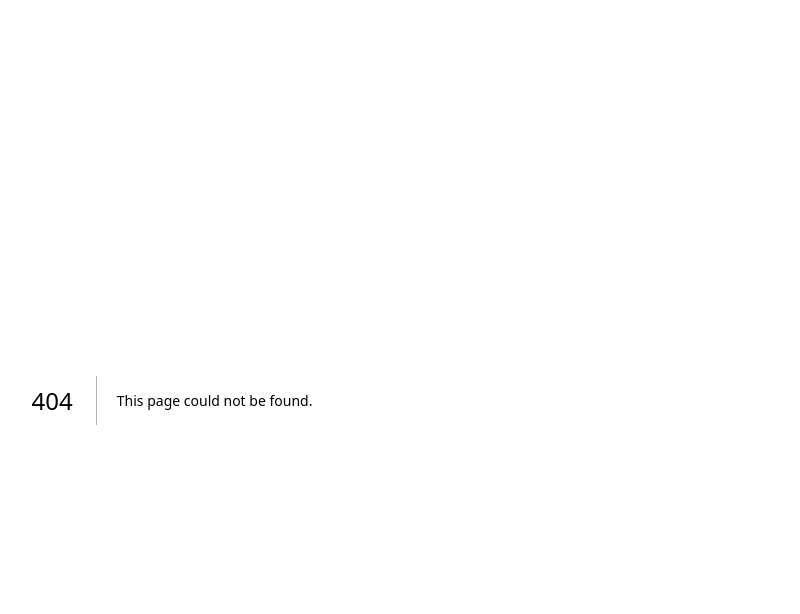
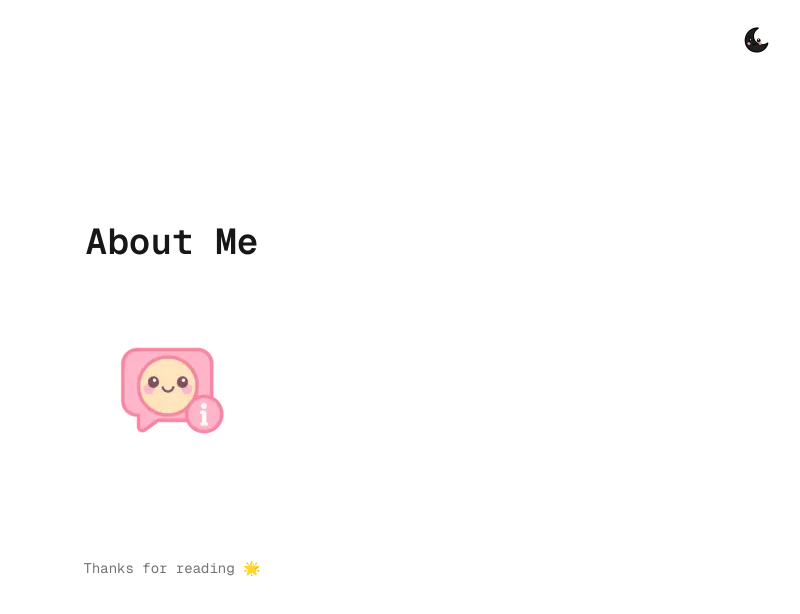
Before and after one commit to Mainao/mainao-portfolio, a Next.js app: page /about in a window 1280 px wide. Before the commit this address had no page. Shown: the top 614 px of the page, without its empty margins (468-1268 px from the left). Built offline with nearby package versions, Linux system fonts and the light colour scheme.

Commit message:
feat: add about page

```diff
--- /dev/null
+++ b/app/about/page.tsx
@@ -0,0 +1,41 @@
+import ThemeToggle from "@/components/ThemeToggle";
+import Image from "next/image";
+
+export default function AboutPage() {
+    return (
+        <main className="flex flex-col items-center justify-center min-h-screen bg-white text-neutral-900 font-mono px-4 sm:px-6 lg:px-8 dark:bg-gray-900 dark:text-gray-100">
+            {/* Dark Mode Toggle */}
+            <ThemeToggle />
+
+            {/* Header */}
+            <header className="text-center mb-10 sm:mb-12 lg:mb-14">
+                <h1 className="text-3xl sm:text-4xl font-semibold text-neutral-900 dark:text-white mb-2">
+                    About Me
+                </h1>
+            </header>
+
+            {/* Icon + Bio Section */}
+            <div className="flex flex-col items-center text-center gap-4 sm:gap-6">
+                <div className="relative w-28 h-28 sm:w-32 sm:h-32">
+                    <Image
+                        src="/icons/about.webp"
+                        alt="About icon"
+                        fill
+                        className="object-contain"
+                        priority
+                    />
+                </div>
+            </div>
+
+            {/* Timeline Section */}
+            <section className="mt-12 w-full max-w-lg space-y-6">
+                <div className="flex flex-col sm:flex-row sm:items-start gap-4"></div>
+            </section>
+
+            {/* Footer */}
+            <footer className="mt-14 text-xs sm:text-sm text-neutral-500 dark:text-gray-400">
+                <p>Thanks for reading 🌟</p>
+            </footer>
+        </main>
+    );
+}
--- a/app/page.tsx
+++ b/app/page.tsx
@@ -23,7 +23,7 @@ export default function Home() {
             {/* Icon Links */}
             <div className="grid grid-cols-2 sm:flex gap-6 sm:gap-8 md:gap-10 lg:gap-12 mb-10 sm:mb-14 lg:mb-20">
                 {[
-                    { href: "/", icon: "about.webp", label: "About" },
+                    { href: "/about", icon: "about.webp", label: "About" },
                     { href: "/", icon: "project.webp", label: "Projects" },
                     { href: "/", icon: "skills.webp", label: "Skills" },
                     { href: "/", icon: "contact.webp", label: "Contact" },
```
